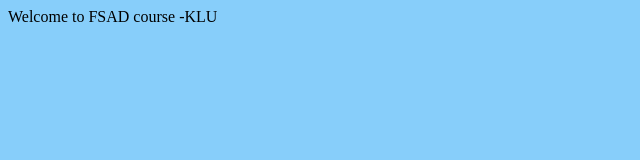
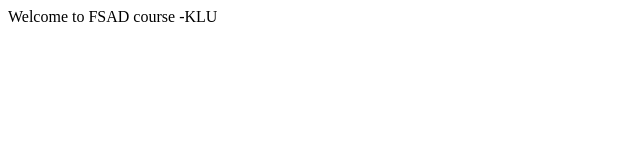
Before and after one commit to ManyaSri99/fsadgitproject, a plain HTML site: page index.html in a window 1280 px wide. Shown: the whole page, without its empty margins (0-640 px from the left). Drawn offline with Linux system fonts and the light colour scheme.

Commit message:
Revert "modified index.html"
This reverts commit 2f9720f2f3d5db28b867352b3618db5a579c516f.

```diff
--- a/index.html
+++ b/index.html
@@ -3,7 +3,6 @@
 <head>
     <meta charset="UTF-8">
     <meta name="viewport" content="width=device-width, initial-scale=1.0">
-    <link rel ="stylesheet" href="css/style.css">
     <title>Document</title>
 </head>
 <body>
```
